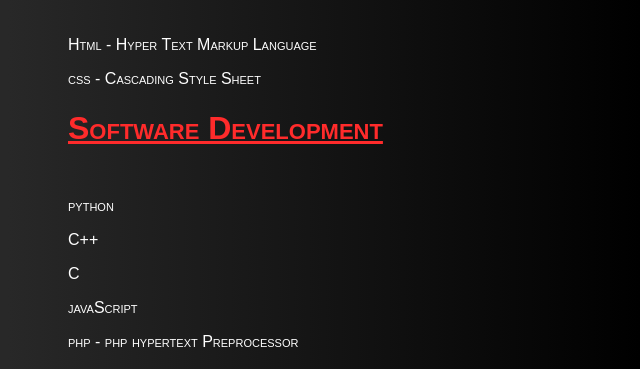
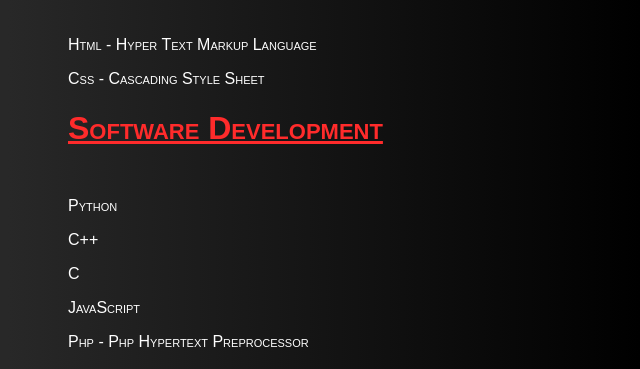
Before and after one commit to ankitsharma123618/portfolio, a plain HTML site: page ankit_sharma_2/skills.html in a window 1280 px wide. Shown: the part 158-527 px from the top of the page, 0-640 px from the left. Drawn offline with Linux system fonts and the light colour scheme.

Commit message:
text transformation

```diff
--- a/ankit_sharma_2/skills.html
+++ b/ankit_sharma_2/skills.html
@@ -14,15 +14,15 @@
 			<div class="title"><h1>Web Development</h1></div>
 			<div class="sub-menu">
 				<p>Html - Hyper Text Markup Language</p>
-				<p>css - Cascading Style Sheet</p>
+				<p>Css - Cascading Style Sheet</p>
 			</div>
 			<div class="title"><h1>Software Development</h1></div>
 			<div class="sub-menu">
-				<p>python</p>
+				<p>Python</p>
 				<p>C++</p>
 				<p>C</p>
-				<p>javaScript</p>
-				<p>php - php hypertext Preprocessor</p>
+				<p>JavaScript</p>
+				<p>Php - Php Hypertext Preprocessor</p>
 			</div>
 			<div class="title"><h1>Graphics</h1></div>
 			<div class="sub-menu">
```
Also changed, not shown: ankit_sharma_2/academics.html (+1 -1 lines).
